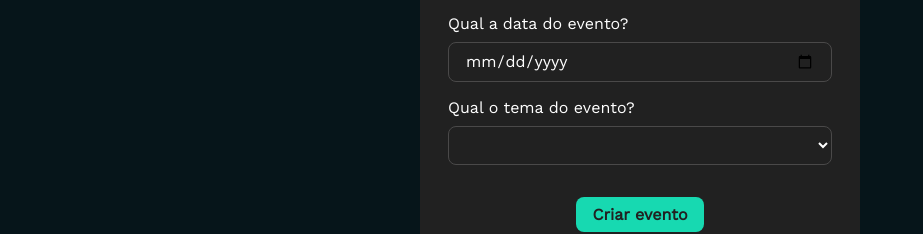
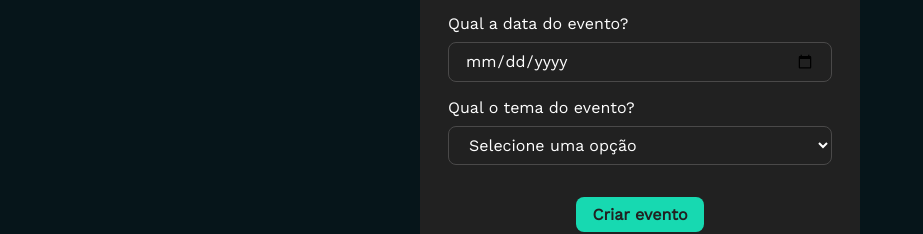
Before and after one commit to Isla-ctrl/Tecboard-React, a React (Vite) app: page / in a window 1280 px wide. Shown: the part 904-1138 px from the top of the page, without its empty margins (0-923 px from the left). Built offline with nearby package versions, Linux system fonts and the light colour scheme.

Commit message:
Adiciona estilizacao nos cards de evento

```diff
--- a/src/App.jsx
+++ b/src/App.jsx
@@ -48,7 +48,7 @@
         <img src="/logo.png" alt="Logo" />
       </header>
       <Banner />
-      <FormularioDeEvento />
+      <FormularioDeEvento temas={temas} />
       {temas.map(function (item) {
         return (
           <section key={item.id}>
--- a/src/componentes/FormularioDeEvento/index.jsx
+++ b/src/componentes/FormularioDeEvento/index.jsx
@@ -6,7 +6,7 @@
 import { Botao } from '../botao';
 import { ListaSuspensa } from '../ListaSuspensa';
 
-export function FormularioDeEvento() {
+export function FormularioDeEvento({ temas }) {
   return (
     <form className="form-evento">
       <TituloFormulario>
@@ -36,7 +36,7 @@
         <Label htmlFor="dataEvento">
           Qual o tema do evento?
         </Label>
-        <ListaSuspensa />
+        <ListaSuspensa id="tema" name="tema" itens={temas} />
       </CampoDeFormulario>
       </div>
       <div className='acoes'>
--- a/src/componentes/ListaSuspensa/index.jsx
+++ b/src/componentes/ListaSuspensa/index.jsx
@@ -1,9 +1,18 @@
 import './lista-suspensa.estilos.css';
 
-export function ListaSuspensa() {
+export function ListaSuspensa({ itens, ...rest }) {
     return (
-        <select className='lista-suspensa-form'>
-            <option value=""></option>
+        <select className='lista-suspensa-form' defaultValue="" {...rest}>
+            <option value="" disabled>
+                Selecione uma opção
+            </option>
+            {itens.map(function (item) {
+                return (
+                    <option key={item.id} value={item.id}>
+                        {item.nome}
+                    </option>
+                )
+            })}
         </select>
     )
 }
```
